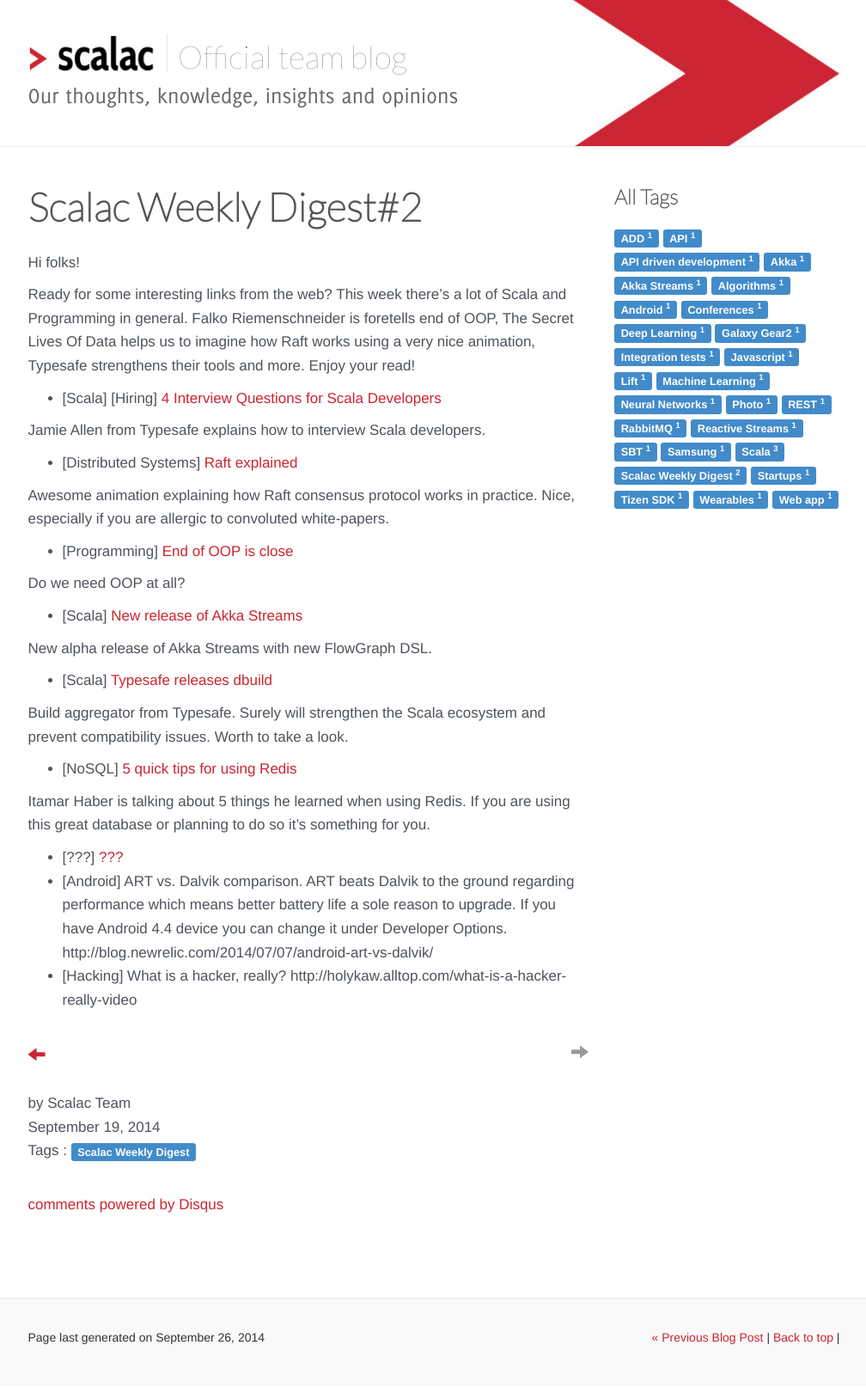
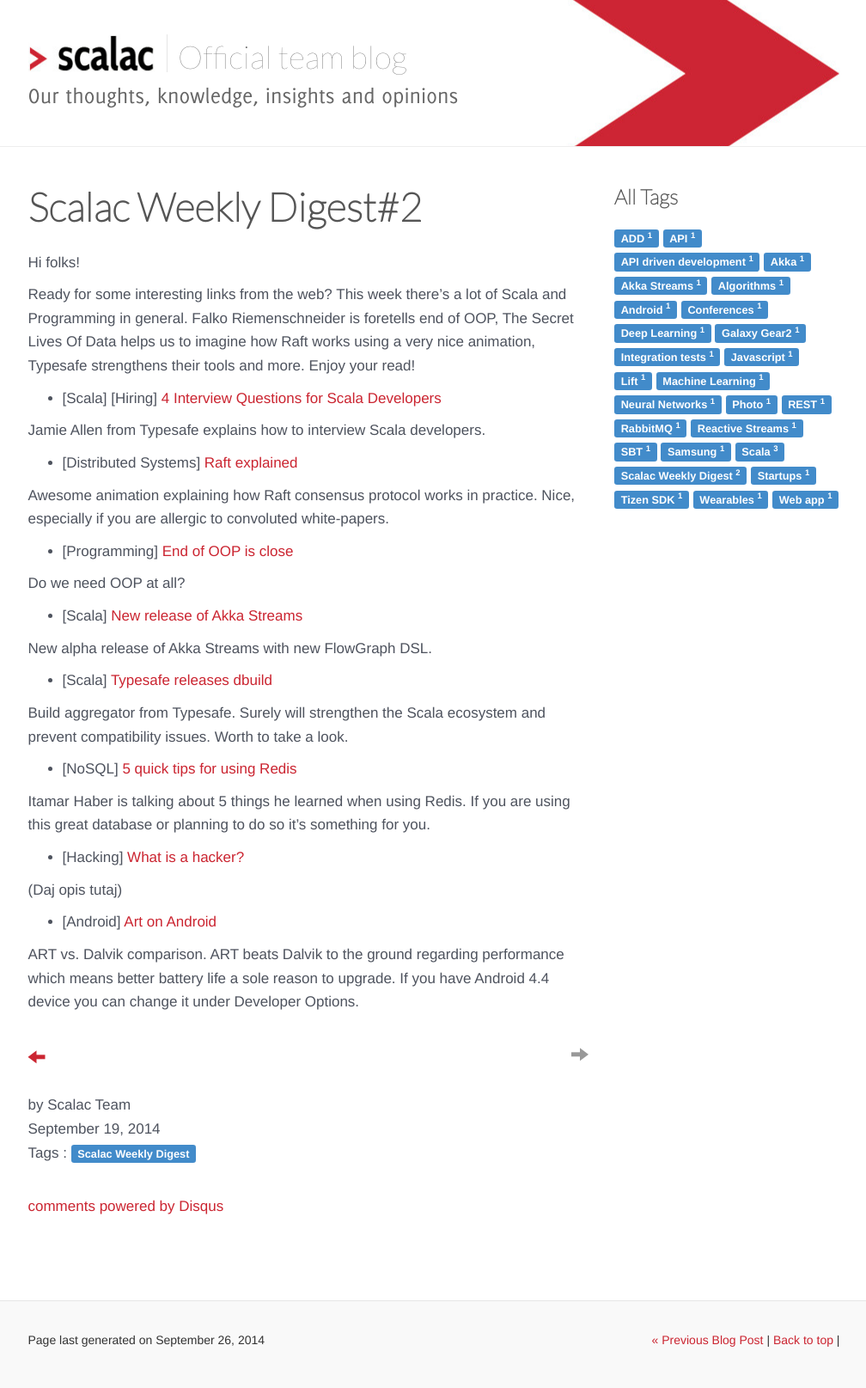
Before and after one commit to serafinmaciej/ScalaConsultants.github.io, a Jekyll site: the page built from _posts/2014-09-19-digest-2.markdown, in a window 1280 px wide. Shown: the whole page at 86% size, without its empty margins (135-1143 px from the left). Built offline with Jekyll 4.4.1, drawn with Linux system fonts in a browser that asks for light colours; comment, search, counter and statistics services are not loaded.

Commit message:
in style

```diff
--- a/_posts/2014-09-19-digest-2.markdown
+++ b/_posts/2014-09-19-digest-2.markdown
@@ -38,6 +38,10 @@
 
 Itamar Haber is talking about 5 things he learned when using Redis. If you are using this great database or planning to do so it's something for you.
 
-* \[???\] [???](http://holykaw.alltop.com/what-is-a-hacker-really-video)
-* \[Android\] ART vs. Dalvik comparison. ART beats Dalvik to the ground regarding performance which means better battery life a sole reason to upgrade. If you have Android 4.4 device you can change it under Developer Options. http://blog.newrelic.com/2014/07/07/android-art-vs-dalvik/
-* \[Hacking\] What is a hacker, really? http://holykaw.alltop.com/what-is-a-hacker-really-video
+* \[Hacking\] [What is a hacker?](http://holykaw.alltop.com/what-is-a-hacker-really-video)
+
+(Daj opis tutaj)
+
+* \[Android\] [Art on Android](http://blog.newrelic.com/2014/07/07/android-art-vs-dalvik/)
+
+ART vs. Dalvik comparison. ART beats Dalvik to the ground regarding performance which means better battery life a sole reason to upgrade. If you have Android 4.4 device you can change it under Developer Options.
```
